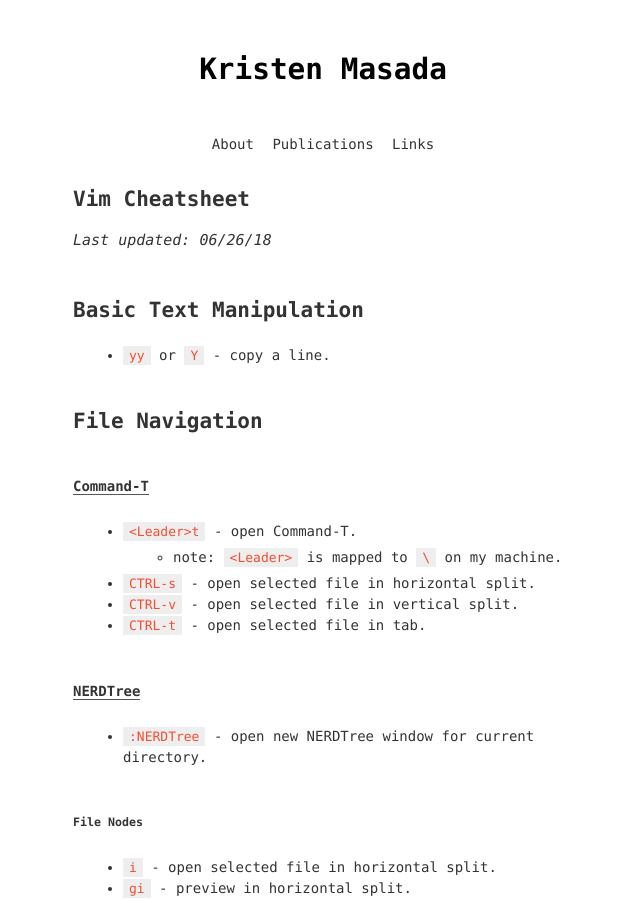
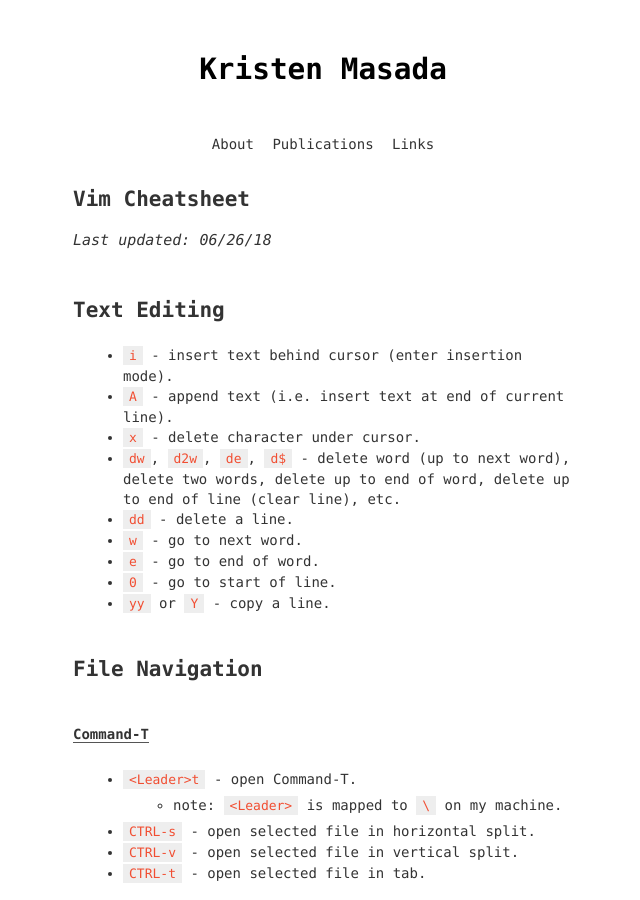
Before and after one commit to kristenmasada/kristenmasada.github.io, a Jekyll site: the page built from vim_cheatsheet.md, in a window 1280 px wide and 900 px high. Shown: the whole window, without its empty margins (317-957 px from the left). Built offline with Jekyll 4.4.1, drawn with Linux system fonts in a browser that asks for light colours.

```diff
--- a/vim_cheatsheet.md
+++ b/vim_cheatsheet.md
@@ -7,7 +7,16 @@ title: Vim Cheatsheet
 
 _Last updated: 06/26/18_
 
-## Basic Text Manipulation
+## Text Editing
+
+* `i` - insert text behind cursor (enter insertion mode).
+* `A` - append text (i.e. insert text at end of current line).
+* `x` - delete character under cursor.
+* `dw`, `d2w`, `de`, `d$` - delete word (up to next word), delete two words, delete up to end of word, delete up to end of line (clear line), etc.
+* `dd` - delete a line.
+* `w` - go to next word.
+* `e` - go to end of word.
+* `0` - go to start of line.
 * `yy` or `Y` - copy a line.
 
 
```
Also changed, not shown: other parts of vim_cheatsheet.md (+2 -1 lines), publications.md (+1 -0 lines).
